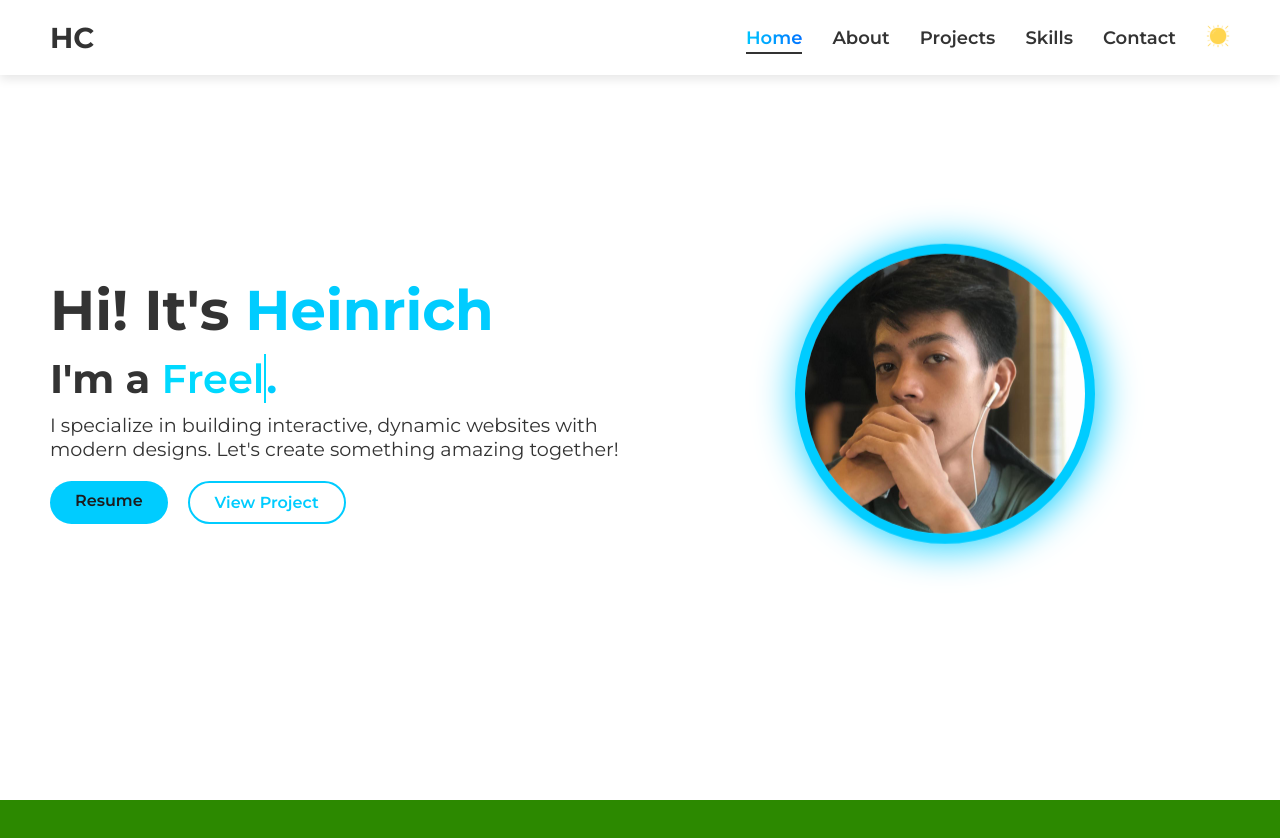
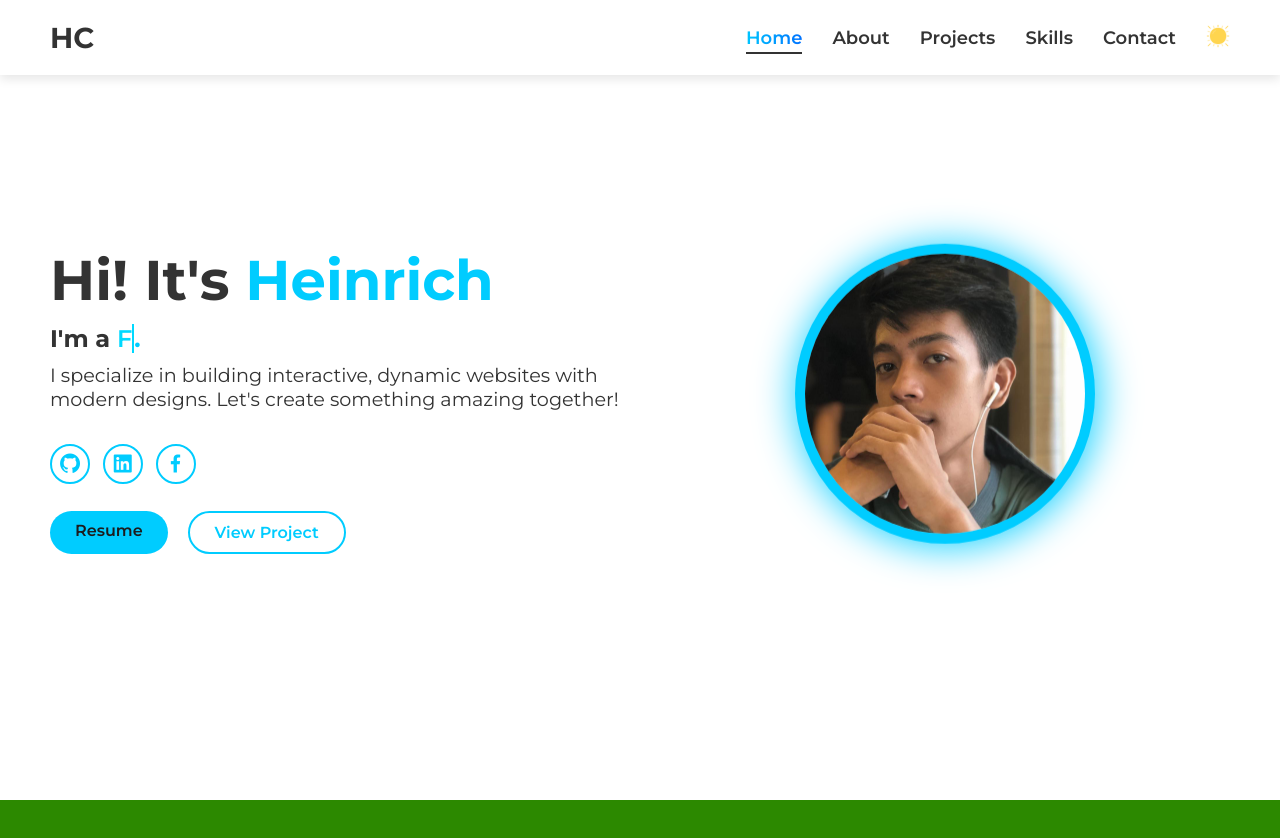
Before and after one commit to RICHGCODE/heinrichcastro-site, a React (Vite) app: page / in a window 1280 px wide. Shown: the top 838 px of the page. Built offline with nearby package versions, Linux system fonts and the light colour scheme.

Commit message:
added social links and animation

```diff
--- a/index.html
+++ b/index.html
@@ -6,6 +6,7 @@
   <link rel="icon" type="image/svg+xml" href="/vite.svg" />
   <meta name="viewport" content="width=device-width, initial-scale=1.0" />
   <link href="https://fonts.googleapis.com/css2?family=Montserrat:wght@300;400;600;700&display=swap" rel="stylesheet">
+  <link href='https://unpkg.com/boxicons@2.1.4/css/boxicons.min.css' rel='stylesheet'>
 
   <title>HC SITE</title>
 </head>
--- a/package.json
+++ b/package.json
@@ -10,6 +10,7 @@
     "preview": "vite preview"
   },
   "dependencies": {
+    "boxicons": "^2.1.4",
     "react": "^18.3.1",
     "react-dom": "^18.3.1",
     "react-router-dom": "^6.27.0"
--- a/src/App.jsx
+++ b/src/App.jsx
@@ -5,6 +5,8 @@ import About from './components/About/about';
 import Projects from './components/Projects/projects';
 import  Skills  from './components/Skills/skills';
 import Contact from './components/Contact/contact';
+import 'boxicons';
+
 function App() {
   const [activeSection, setActiveSection] = useState('home');
 
--- a/src/components/Hero/hero.css
+++ b/src/components/Hero/hero.css
@@ -36,7 +36,7 @@
 }
 
 .title {
-    font-size: 2.5rem;
+  font-size: 1.5rem;
   font-weight: bold;
   margin: 10px 0;
   color: var(--text-color);
@@ -48,7 +48,7 @@
   font-weight: 600;
   border-right: 2px solid #00d9ff;
   animation: blink 0.75s step-end infinite;
-    font-size: 2.5rem; /* Larger for clarity */
+  font-size: 1.5rem; /* Larger for clarity */
 }
 
 @keyframes blink {
@@ -56,7 +56,6 @@
     border-color: transparent;
   }
 }
-
 
 .dot {
   color: #00ccff;
@@ -109,7 +108,6 @@
   transform: translateY(-2px);
 }
 
-
 /* Right Side Image with Glowing Effect */
 .hero-image {
   flex: 1;
@@ -133,7 +131,8 @@
 }
 
 @keyframes floating {
-    0%, 100% {
+  0%,
+  100% {
     transform: translateY(0) scale(var(--scale, 1));
   }
   50% {
@@ -144,3 +143,31 @@
 .glowing-img:hover {
   --scale: 1.05;
 }
+.social-links {
+  margin: 15px 0;
+}
+
+.social-links a {
+  display: inline-flex;
+  justify-content: center;
+  align-items: center;
+  width: 2.5rem;
+  height: 2.5rem;
+  background: transparent;
+  border: 2px solid #00ccff;
+  font-size: 1.5rem;
+  border-radius: 50%;
+  color: #00ccff;
+  margin: 0.8rem 0.8rem 0.8rem 0;
+  transition: 0.3s ease-in-out;
+  text-decoration: none;
+  animation: fadeIn 1.5s ease-in-out;
+  animation-delay: 0.7s;
+  animation-fill-mode: both;
+}
+
+.social-links a:hover {
+  background: #00ccff;
+  color: var(--bg-color);
+  box-shadow: 0 0 1rem #00ccff;
+}
--- a/src/components/Hero/hero.jsx
+++ b/src/components/Hero/hero.jsx
@@ -1,10 +1,10 @@
-import React, { useState, useEffect } from 'react';
-import './hero.css'; // Import the CSS file for styles
-import profileImage from '../../assets/PIC.jpg'; // Import your profile image
+import React, { useState, useEffect } from "react";
+import "./hero.css"; // Import the CSS file for styles
+import profileImage from "../../assets/PIC.jpg"; // Import your profile image
 
 const Hero = () => {
-    const [text, setText] = useState('');
-    const roles = ['UI/UX Designer', 'Web Developer', 'Freelancer']; // List of roles to rotate
+  const [text, setText] = useState("");
+  const roles = ["UI/UX Designer", "Content Creator", "Freelancer"]; // List of roles to rotate
   const [index, setIndex] = useState(0);
   const [typing, setTyping] = useState(true);
 
@@ -18,7 +18,7 @@ const Hero = () => {
         }
       } else {
         setText(text.substring(0, text.length - 1)); // Erasing the text
-                if (text === '') {
+        if (text === "") {
           setIndex((index + 1) % roles.length); // Switch to next role
           setTyping(true);
         }
@@ -33,15 +33,42 @@ const Hero = () => {
       <div className="hero-content">
         {/* Left side with text */}
         <div className="hero-text">
-                    <p className="greeting">Hi! It's <span className="name">Heinrich</span></p>
+          <p className="greeting">
+            Hi! It's <span className="name">Heinrich</span>
+          </p>
           <h1 className="title">
-                        I'm a <span className="dynamic-text">{text}</span><span className="dot">.</span>
+            I'm a <span className="dynamic-text">{text}</span>
+            <span className="dot">.</span>
           </h1>
-                    <p className="description">I specialize in building interactive, dynamic websites with modern designs. Let's create something amazing together!</p>
+          <p className="description">
+            I specialize in building interactive, dynamic websites with modern designs. Let's create
+            something amazing together!
+          </p>
+          {/* Social Links */}
+          <div className="social-links">
+            <a href="https://github.com/RICHGCODE" target="_blank" rel="noopener noreferrer">
+              <i className="bx bxl-github"></i>
+            </a>
+            <a
+              href="https://www.linkedin.com/in/heinrich-castro/"
+              target="_blank"
+              rel="noopener noreferrer"
+            >
+              <i className="bx bxl-linkedin-square"></i>
+            </a>
+            <a href="https://facebook.com/yourusername" target="_blank" rel="noopener noreferrer">
+              <i className="bx bxl-facebook"></i>
+            </a>
+          </div>
           {/* Buttons */}
+
           <div className="hero-buttons">
-                        <a href="/Resume/Resume.docx" download className="btn btn-primary">Resume</a>
-                        <a href="#projects" className="btn btn-secondary">View Project</a>
+            <a href="/Resume/Resume.docx" download className="btn btn-primary">
+              Resume
+            </a>
+            <a href="#projects" className="btn btn-secondary">
+              View Project
+            </a>
           </div>
         </div>
 
--- a/src/index.css
+++ b/src/index.css
@@ -85,3 +85,10 @@ nav {
 }
 
 /* You can also add more elements if needed */
+
+.social-links {
+  animation: fadeIn 1s ease-in-out;
+  animation-delay: 0.3s;
+  animation-fill-mode: both;
+
+}
```
Also changed, not shown: 1 other file (tests, documents, lock files or other folders). Lines whose indentation alone changed are shown as unchanged.
